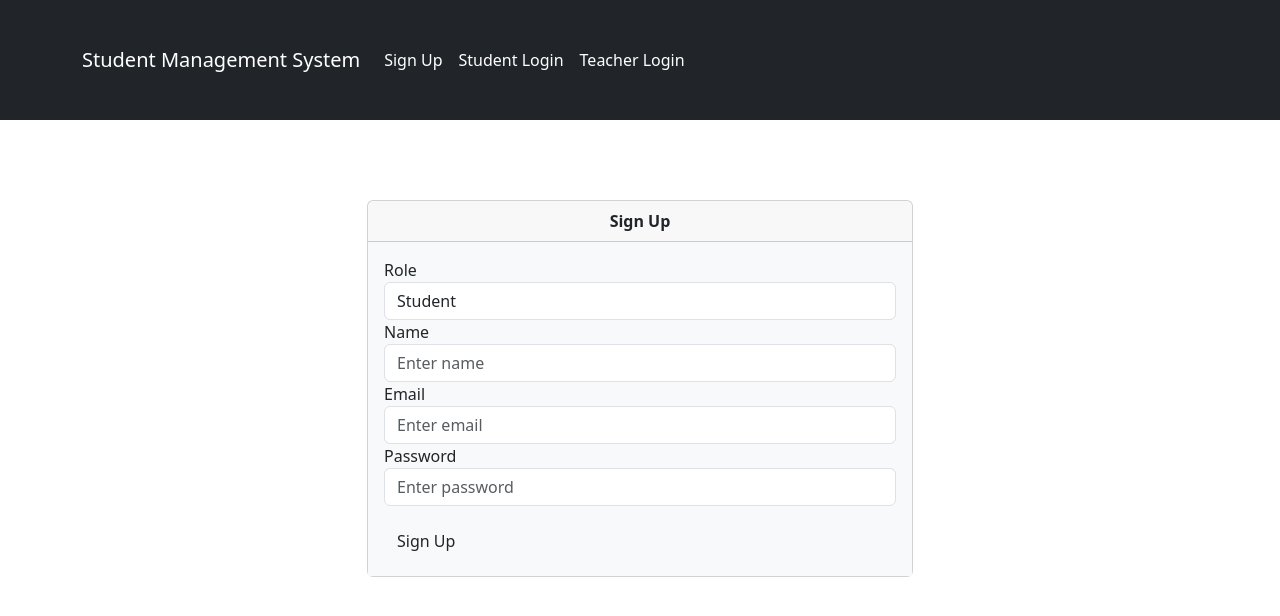
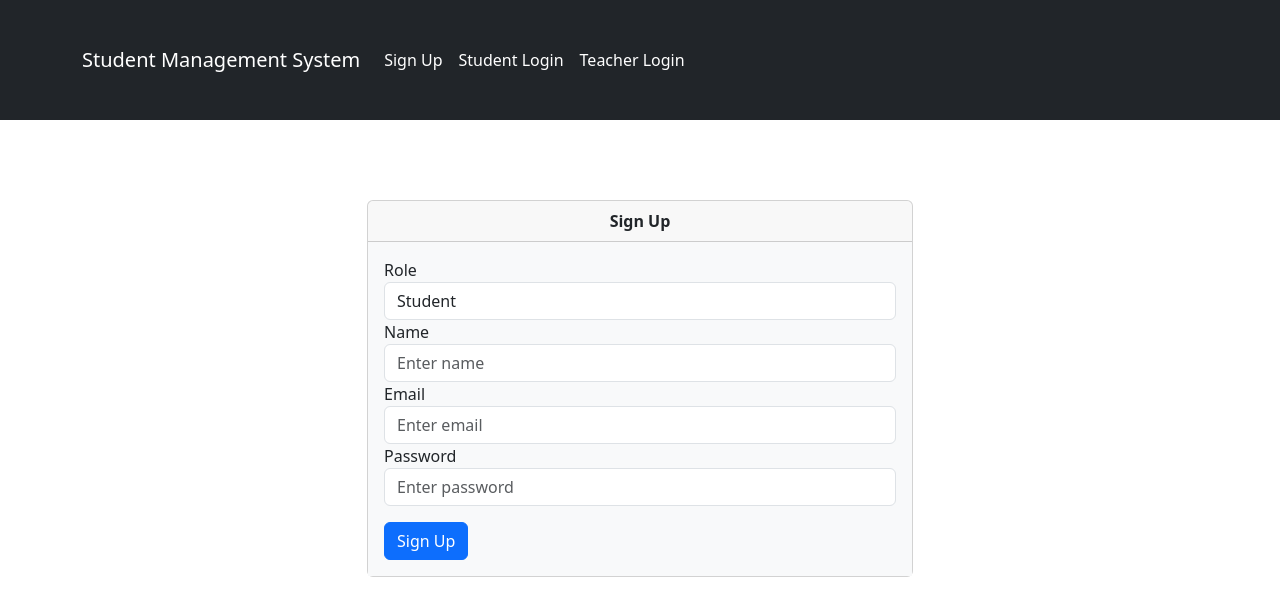
Before and after one commit to Naduladisanayaka494/Student-Management-frontend, a React (Create React App) app: page /sign-up in a window 1280 px wide. Shown: the top 616 px of the page. Built offline with nearby package versions, Linux system fonts and the light colour scheme.

Commit message:
change sign up to navigate

```diff
--- a/src/components/SignUp.js
+++ b/src/components/SignUp.js
@@ -1,32 +1,42 @@
+import React, { useState } from "react";
+import axios from "axios";
+import { Navigate } from "react-router-dom";
+import "../components/SignUp";
 
-import React, { useState } from 'react';
-import axios from 'axios';
-import '../components/SignUp';
-import { jwtDecode } from 'jwt-decode';
 const SignUp = () => {
-  const [role, setRole] = useState('student');
-  const [name, setName] = useState('');
-  const [email, setEmail] = useState('');
-  const [password, setPassword] = useState('');
-  const [message, setMessage] = useState('');
+  const [role, setRole] = useState("student");
+  const [name, setName] = useState("");
+  const [email, setEmail] = useState("");
+  const [password, setPassword] = useState("");
+  const [message, setMessage] = useState("");
+  const [redirect, setRedirect] = useState(null); // State to handle redirection
 
   const handleSubmit = async (e) => {
     e.preventDefault();
-    const apiUrl = role === 'student'
-      ? 'http://localhost:5000/api/students/register'
-      : 'http://localhost:5000/api/teachers/register';
+    const apiUrl =
+      role === "student"
+        ? "http://localhost:5000/api/students/register"
+        : "http://localhost:5000/api/teachers/register";
 
     try {
       await axios.post(apiUrl, { name, email, password });
       setMessage(`Successfully registered as a ${role}!`);
-      setName('');
-      setEmail('');
-      setPassword('');
+      setName("");
+      setEmail("");
+      setPassword("");
+
+      // Set redirect path based on role
+      setRedirect(role === "student" ? "/student-login" : "/teacher-login");
     } catch (error) {
-      console.error('Registration error:', error);
-      setMessage('Registration failed. Please try again.');
+      console.error("Registration error:", error);
+      setMessage("Registration failed. Please try again.");
     }
   };
+
+  // If redirect state is set, navigate to the specified login page
+  if (redirect) {
+    return <Navigate to={redirect} />;
+  }
 
   return (
     <div className="container">
@@ -81,7 +91,12 @@ const SignUp = () => {
                     required
                   />
                 </div>
-                <button type="submit" className="btn button-primary btn-block mt-3">Sign Up</button>
+                <button
+                  type="submit"
+                  className="btn btn-primary btn-block mt-3"
+                >
+                  Sign Up
+                </button>
               </form>
             </div>
           </div>
```
